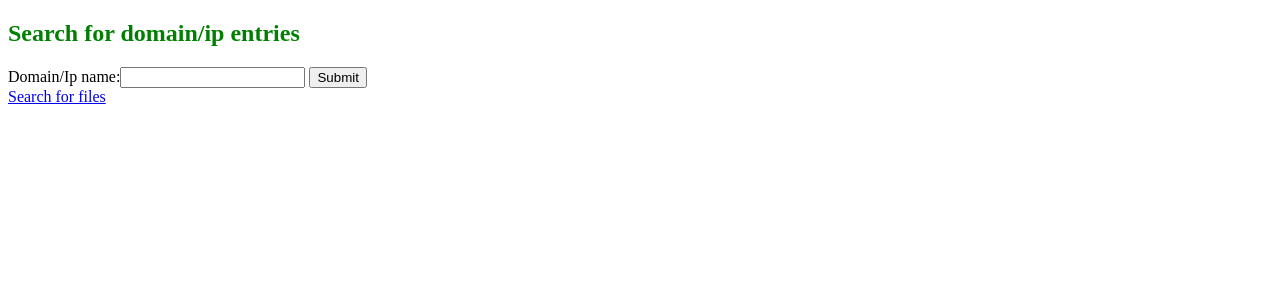
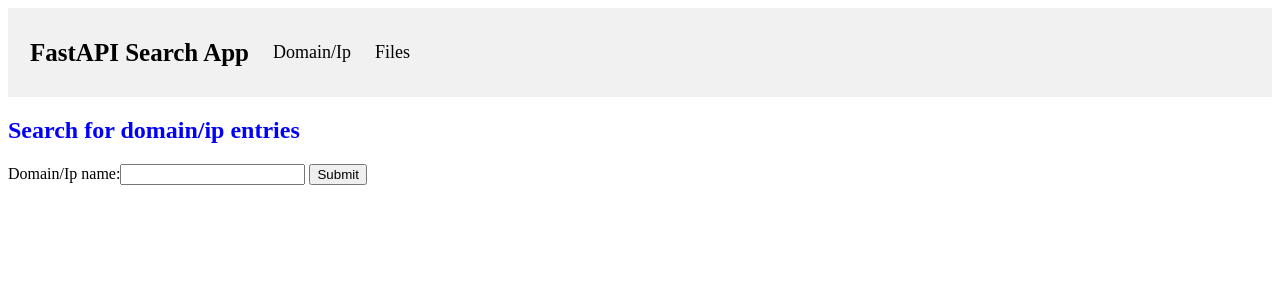
Before and after one commit to tyse-2001/fis_fastapi_repo, a Django app: page /fastapi_table/domain_ip/ in a window 1280 px wide. Shown: the top 300 px of the page. Run offline with Django 3.2, Linux system fonts and the light colour scheme.

Commit message:
Added html header and relevant css
fis_django:
- Added a header to be included in the fastapi_table app pages
- Added css for header

```diff
--- a/fis_django/fastapi_table/static/fastapi_table/style.css
+++ b/fis_django/fastapi_table/static/fastapi_table/style.css
@@ -1,6 +1,8 @@
 h2 {
-    color: green;
+    color: blue;
 }
+
+/* Table CSS */
 table, th, td {
     border: 1px solid black;
     }
@@ -16,3 +18,34 @@
 th, td {
     font-size: 15px;
 }
+
+/* Page Header CSS */
+.header {
+    overflow: hidden;
+    background-color: #f1f1f1;
+    padding: 20px 10px;
+  }
+.header a {
+    float: left;
+    color: black;
+    text-align: center;
+    padding: 12px;
+    text-decoration: none;
+    font-size: 18px;
+    line-height: 25px;
+    border-radius: 4px;
+  }
+.header a.logo {
+    font-size: 25px;
+    font-weight: bold;
+  }
+
+.header a:hover {
+    background-color: #ddd;
+    color: black;
+}
+
+.header a.active {
+    background-color: dodgerblue;
+    color: white;
+}
--- a/fis_django/fastapi_table/templates/fastapi_table/domain_ip_page.html
+++ b/fis_django/fastapi_table/templates/fastapi_table/domain_ip_page.html
@@ -5,10 +5,8 @@
         <link rel="stylesheet" type="text/css" href="{% static 'fastapi_table/style.css' %}">
     </head>
     <body>
+        {% include "fastapi_table/page_header.html" %}
         <h2>Domain/Ip page</h2>
-
-        <a href="/fastapi_table/files/">Search for files</a><br>
-        <a href="/fastapi_table/">Go back to VirusTotal listings</a>
         <br>
         <form action="/fastapi_table/domain_ip_get/" method="get">
             {% csrf_token %}
--- a/fis_django/fastapi_table/templates/fastapi_table/domain_ip_search.html
+++ b/fis_django/fastapi_table/templates/fastapi_table/domain_ip_search.html
@@ -5,12 +5,12 @@
         <link rel="stylesheet" type="text/css" href="{% static 'fastapi_table/style.css' %}">
     </head>
     <body>
+        {% include "fastapi_table/page_header.html" %}
         <h2>Search for domain/ip entries</h2>
         <form action="/fastapi_table/domain_ip_get/" method="get">
             {% csrf_token %}
             {{ form }}
             <input type="submit" value="Submit">
         </form>
-        <a href="/fastapi_table/files/">Search for files</a>
     </body>
 </html>
--- a/fis_django/fastapi_table/templates/fastapi_table/files_page.html
+++ b/fis_django/fastapi_table/templates/fastapi_table/files_page.html
@@ -5,10 +5,8 @@
         <link rel="stylesheet" type="text/css" href="{% static 'fastapi_table/style.css' %}">
     </head>
     <body>
+        {% include "fastapi_table/page_header.html" %}
         <h2>Files page</h2>
-
-        <a href="/fastapi_table/domain_ip/">Search for Domain/Ip</a><br>
-        <a href="/fastapi_table/">Go back to VirusTotal listings</a>
         <br>
         <form action="/fastapi_table/files_get/" method="get">
             {% csrf_token %}
--- a/fis_django/fastapi_table/templates/fastapi_table/files_search.html
+++ b/fis_django/fastapi_table/templates/fastapi_table/files_search.html
@@ -5,12 +5,12 @@
         <link rel="stylesheet" type="text/css" href="{% static 'fastapi_table/style.css' %}">
     </head>
     <body>
+        {% include "fastapi_table/page_header.html" %}
         <h2>Search for file entries</h2>
         <form action="/fastapi_table/files_get/" method="get">
             {% csrf_token %}
             {{ form }}
             <input type="submit" value="Submit">
         </form>
-        <a href="/fastapi_table/domain_ip/">Search for Domain/Ip</a>
     </body>
 </html>
--- a/fis_django/fastapi_table/templates/fastapi_table/index.html
+++ b/fis_django/fastapi_table/templates/fastapi_table/index.html
@@ -5,6 +5,7 @@
         <link rel="stylesheet" type="text/css" href="{% static 'fastapi_table/style.css' %}">
     </head>
     <body>
+        {% include "fastapi_table/page_header.html" %}
         <h2>VirusTotal Fields:</h2>
         <ul>
             <li><a href="/fastapi_table/domain_ip">Domain_Ip</a></li>
--- /dev/null
+++ b/fis_django/fastapi_table/templates/fastapi_table/page_header.html
@@ -0,0 +1,7 @@
+<div class="header">
+    <a href="/fastapi_table/" class="logo">FastAPI Search App</a>
+    <div class="header-right">
+      <a href="/fastapi_table/domain_ip/">Domain/Ip</a>
+      <a href="/fastapi_table/files/">Files</a>
+    </div>
+</div>
```
